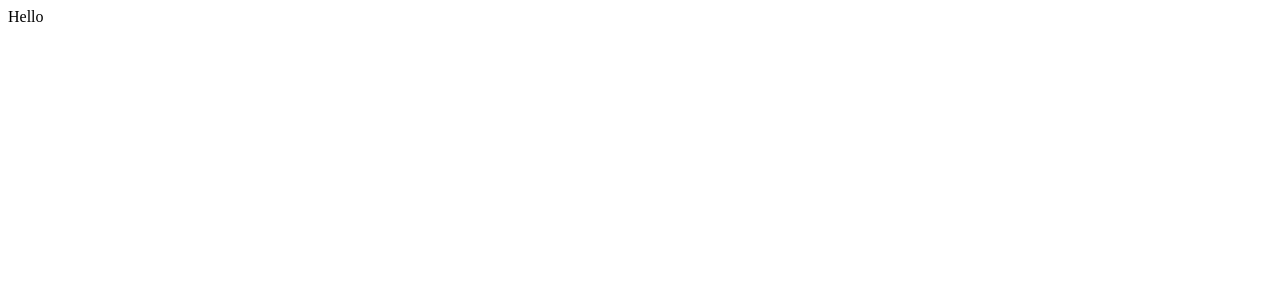
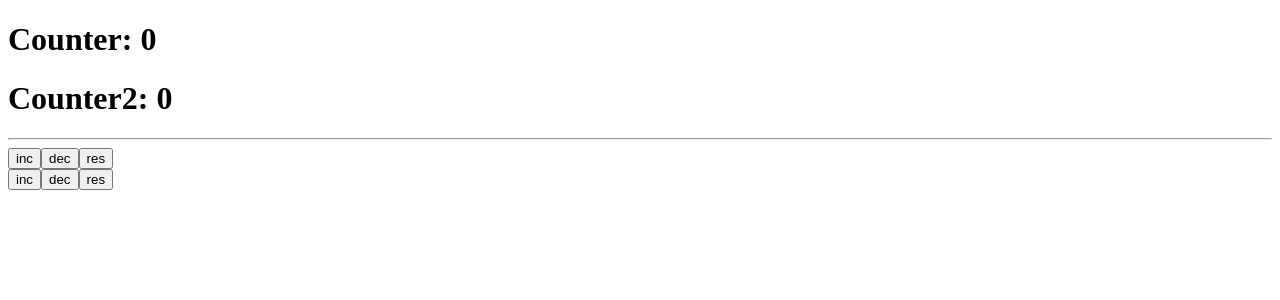
Before and after one commit to Alex2051998/react0, a React (Create React App) app: page / in a window 1280 px wide. Shown: the top 300 px of the page. Built offline with nearby package versions, Linux system fonts and the light colour scheme.

Commit message:
hw_7 counter

```diff
--- a/package.json
+++ b/package.json
@@ -9,7 +9,10 @@
     "react": "^18.1.0",
     "react-dom": "^18.1.0",
     "react-scripts": "5.0.1",
-    "web-vitals": "^2.1.4"
+    "axios": "^0.27.2",
+    "react-redux": "^8.0.2",
+    "@reduxjs/toolkit": "^1.8.3",
+    "react-hook-form": "^7.33.1"
   },
   "scripts": {
     "start": "react-scripts start",
--- a/src/App.js
+++ b/src/App.js
@@ -1,11 +1,14 @@
 import './App.css';
+import {CountClick, ShowCount} from "./components";
 
 function App() {
-  return (
-    <div>
-      Hello
-    </div>
-  );
+    return (
+        <div>
+            <ShowCount/>
+            <hr/>
+            <CountClick/>
+        </div>
+    );
 }
 
 export default App;
--- /dev/null
+++ b/src/components/CountClick.js
@@ -0,0 +1,24 @@
+import React from 'react';
+import {useDispatch} from "react-redux";
+import {count1Action, count2Action} from "../redux";
+
+const CountClick = () => {
+    const dispatch = useDispatch();
+    return (
+        <div>
+            <div>
+                <button onClick={() => dispatch(count1Action.inc())}>inc</button>
+                <button onClick={() => dispatch(count1Action.dec())}>dec</button>
+                <button onClick={() => dispatch(count1Action.reset())}>res</button>
+            </div>
+            <div>
+                <button onClick={() => dispatch(count2Action.inc(2))}>inc</button>
+                <button onClick={() => dispatch(count2Action.dec(2))}>dec</button>
+                <button onClick={() => dispatch(count2Action.reset(0))}>res</button>
+            </div>
+        </div>
+
+    );
+};
+
+export {CountClick};
--- /dev/null
+++ b/src/components/index.js
@@ -0,0 +1,2 @@
+export * from './CountClick';
+export * from './showCount';
--- /dev/null
+++ b/src/components/showCount.js
@@ -0,0 +1,19 @@
+import React from 'react';
+import {useSelector} from "react-redux";
+
+const ShowCount = () => {
+    const {count1} = useSelector(state => state.count1Reducer);
+    const {count2} = useSelector(state => state.count2Reducer);
+    return (
+        <div>
+            <div>
+                <h1>Counter: {count1}</h1>
+            </div>
+            <div>
+                <h1>Counter2: {count2}</h1>
+            </div>
+        </div>
+    );
+};
+
+export {ShowCount};
--- a/src/index.js
+++ b/src/index.js
@@ -1,12 +1,16 @@
 import React from 'react';
 import ReactDOM from 'react-dom/client';
+
 import App from './App';
+import {Provider} from "react-redux";
+import {setupStore} from "./redux";
 
+const store = setupStore();
 const root = ReactDOM.createRoot(document.getElementById('root'));
 root.render(
-  <React.StrictMode>
-    <App />
-  </React.StrictMode>
+    <Provider store={store}>
+        <App/>
+    </Provider>
 );
 
 // If you want to start measuring performance in your app, pass a function
--- /dev/null
+++ b/src/redux/index.js
@@ -0,0 +1,2 @@
+export * from './store';
+export * from './slices';
--- /dev/null
+++ b/src/redux/slices/counter1.slice.js
@@ -0,0 +1,30 @@
+import {createSlice} from "@reduxjs/toolkit";
+
+const initialState = {
+    count1: 0
+}
+
+const count1Slice = createSlice({
+    name: 'count1Slice',
+    initialState,
+    reducers: {
+        inc: (state, action) => {
+            ++state.count1
+        },
+        dec: (state, action) => {
+            --state.count1
+        },
+        reset: (state, action) => {
+            state.count1 = 0
+        }
+    }
+});
+
+const {reducer: count1Reducer, actions: {inc, dec, reset}} = count1Slice;
+
+const count1Action = {inc, dec, reset};
+
+export {
+    count1Reducer,
+    count1Action
+}
--- /dev/null
+++ b/src/redux/slices/counter2.slice.js
@@ -0,0 +1,30 @@
+import {createSlice} from "@reduxjs/toolkit";
+
+const initialState = {
+    count2: 0
+}
+
+const counter2Slice = createSlice({
+    name: 'counter2Slice',
+    initialState,
+    reducers: {
+        inc: (state, action) => {
+            state.count2 += action.payload;
+        },
+        dec: (state, action) => {
+            state.count2 -= action.payload
+        },
+        reset: (state, action) => {
+            state.count2 = action.payload
+        }
+    }
+})
+
+const {reducer: count2Reducer, actions: {inc, dec, reset}} = counter2Slice;
+
+const count2Action = {inc, dec, reset};
+
+export {
+    count2Action,
+    count2Reducer
+}
--- /dev/null
+++ b/src/redux/slices/index.js
@@ -0,0 +1,2 @@
+export * from './counter1.slice';
+export * from './counter2.slice';
--- /dev/null
+++ b/src/redux/store.js
@@ -0,0 +1,16 @@
+import {combineReducers, configureStore} from "@reduxjs/toolkit";
+
+import {count1Reducer, count2Reducer} from "./slices";
+
+const rootReducer = combineReducers({
+    count1Reducer,
+    count2Reducer
+});
+
+const setupStore = () => configureStore({
+    reducer:rootReducer,
+});
+
+export {
+    setupStore
+};
```
Also changed, not shown: 1 other file (tests, documents, lock files or other folders).
